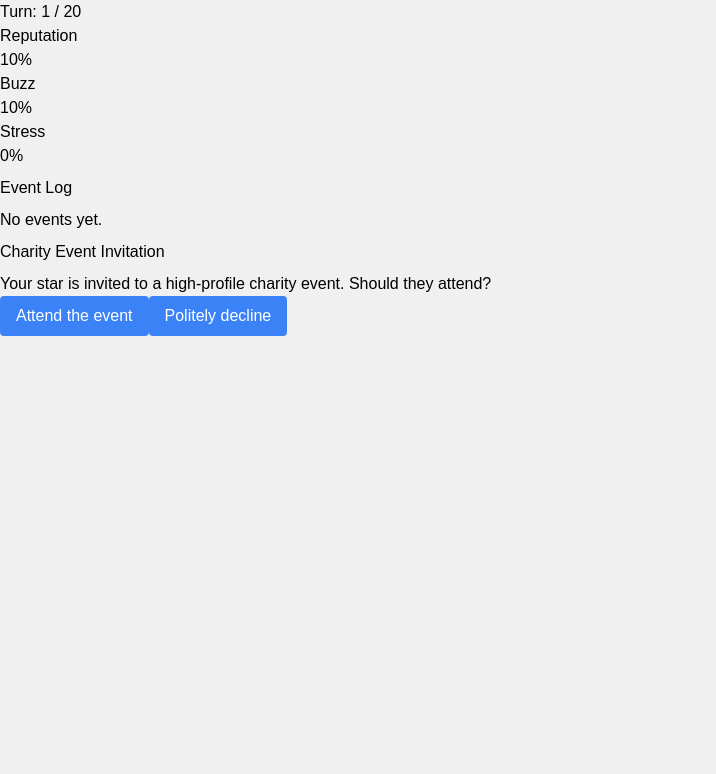
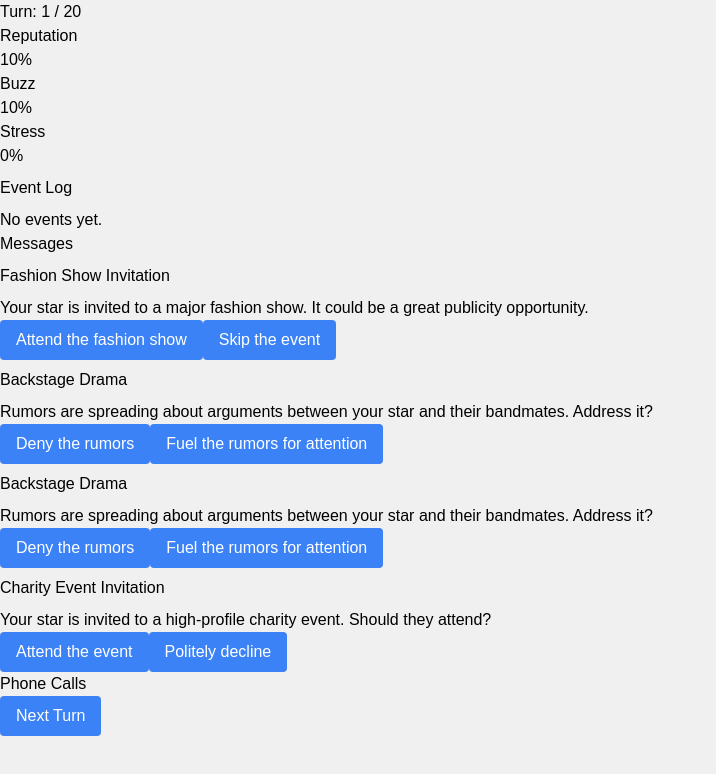
Before and after one commit to ashleyrevlett/github-gameoff-2024, a Vue app: page / in a window 1280 px wide. Shown: the top 774 px of the page, without its empty margins (0-716 px from the left). Built offline with nearby package versions, Linux system fonts and the light colour scheme.

Commit message:
Support multiple messages per turn

```diff
--- a/src/components/Message.vue
+++ b/src/components/Message.vue
@@ -2,11 +2,11 @@
   <div class="border border-black p-3">
     <h2 class="text-lg font-bold">{{ event.title }}</h2>
     <p class="mb-3">{{ event.description }}</p>
-    <div class="choices grid grid-cols-1 gap-1">
+    <div class="choices flex flex-row gap-1">
       <button
         v-for="choice in event.choices"
         :key="choice.id"
-        @click="$emit('choose', choice.id)"
+        @click="handleChoice(choice.id)"
         class="btn m-1"
       >
         {{ choice.label }}
@@ -16,7 +16,16 @@
 </template>
 
 <script setup>
-defineProps({
+import { useEventStore } from '../stores/eventStore';
+const eventStore = useEventStore();
+
+const props = defineProps({
   event: Object,
 });
+
+function handleChoice(choiceId) {
+  console.log('handleChoice', choiceId);
+  eventStore.resolveEvent(props.event.id, choiceId);
+}
+
 </script>
--- a/src/components/Messages.vue
+++ b/src/components/Messages.vue
@@ -1,8 +1,27 @@
 <template>
   <div class="border border-black p-4">
-    Messages will go here
+    <div>
+      <p class="font-bold">Messages</p>
+      <div v-if="activeMessages.length > 0">
+        <Message v-for="message in activeMessages" :key="message.id" :event="message" />
+      </div>
+    </div>
+    <div>
+      <p class="mt-4 font-bold">Phone Calls</p>
+      <div v-if="activePhoneCalls.length > 0">
+        <Message v-for="message in activePhoneCalls" :key="message.id" :event="message" />
+      </div>
+    </div>
   </div>
 </template>
 
+
 <script setup>
+import { computed } from 'vue';
+import Message from "../components/Message.vue";
+import { useEventStore } from '../stores/eventStore';
+
+const eventStore = useEventStore();
+const activeMessages = computed(() => eventStore.activeEvents.filter(e => e.type === 'message'));
+const activePhoneCalls = computed(() => eventStore.activeEvents.filter(e => e.type === 'phoneCall'));
 </script>
--- a/src/stores/eventStore.js
+++ b/src/stores/eventStore.js
@@ -3,45 +3,57 @@ import { defineStore } from 'pinia';
 // import tabloidScandalEvent from '../events/tabloidScandalEvent';
 // import publicMeltdownEvent from '../events/publicMeltdownEvent';
 import events from '../events/events.json'
-// import { usePlayerStore } from './playerStore';
+import { usePlayerStore } from './playerStore';
 
 export const useEventStore = defineStore('eventStore', {
   state: () => ({
-    activeEvent: null,
+    activeEvents: [],  // Deferred-choice messages shown to the player
     eventPool: [],
     pastEvents: [],
   }),
 
   actions: {
     initializeEvents() {
-      this.activeEvent = null;
-      // load events from events.json into eventPool
-      this.eventPool = events;
-      // console.log('eventPool', this.eventPool);
-      this.triggerRandomEvent();
+      this.eventPool = events; // Load events from events.json into eventPool
+      this.refreshEvents(); // populate activeEvents
+    },
+
+    refreshEvents() {
+      this.activeEvents = [];
+      const numEvents = Math.floor(Math.random() * 4) + 2; // Random number between 2 and 5
+      for (let i = 0; i < numEvents; i++) {
+        this.triggerRandomEvent();
+      }
     },
 
     triggerRandomEvent() {
-      // Randomly trigger an event (for MVP, we'll pick a single example)
-      const randomIndex = Math.floor(Math.random() * this.eventPool.length);
-      this.activeEvent = this.eventPool[randomIndex];
-      // console.log('triggerRandomEvent', this.activeEvent, randomIndex, this.eventPool);
+      // Randomly trigger an event
+      const i = Math.floor(Math.random() * this.eventPool.length);
+      const event = this.eventPool[i];
+      // Generate a unique ID for this event instance
+      const uid = crypto.randomUUID();
+      this.activeEvents.push({ ...event, id: uid });
     },
 
-    resolveEvent(choiceId) {
-      // console.log('resolveEvent', choiceId, this.activeEvent);
-      if (!this.activeEvent) return;
+    resolveEvent(eventId, choiceId) {
+      /*
+      Apply the outcome of the choice to the player's stats.
+      Remove the event from the active list.
+      Log the event to the pastEvents array.
+      */
+      const activeEvent = this.activeEvents.find(e => e.id === eventId);
+      if (!activeEvent) return;
 
-      const choice = this.activeEvent.choices.find(c => c.id === choiceId);
+      const choice = activeEvent.choices.find(c => c.id === choiceId);
       if (choice && choice.outcome) {
-        const outcome = choice.outcome;
-        this.logEvent(this.activeEvent, choice, outcome);
-        this.activeEvent = null;
-        return outcome;
+        usePlayerStore().updateStats(choice.outcome);
+        this.logEvent(activeEvent, choice);
+        this.activeEvents = this.activeEvents.filter(e => e.id !== eventId);
       }
     },
 
-    logEvent(event, choice, outcome) {
+    logEvent(event, choice) {
+      const outcome = choice.outcome;
       const outcomeString = Object.entries(outcome).map(([key, value]) => `${key}: ${value}`).join(', ');
       const eventLog = `${event.title} - You chose to ${choice.label}. Effect: ${outcomeString}`;
       this.pastEvents.unshift(eventLog);
--- a/src/stores/gameStore.js
+++ b/src/stores/gameStore.js
@@ -14,10 +14,11 @@ export const useGameStore = defineStore('gameStore', {
   actions: {
     startNewGame() {
       // console.log('startNewGame');
-      this.turn = 1;
+      this.turn = 0;
       this.isGameOver = false;
       usePlayerStore().resetState();
       useEventStore().initializeEvents();
+      this.nextTurn();
     },
 
     nextTurn() {
@@ -45,8 +46,9 @@ export const useGameStore = defineStore('gameStore', {
         return;
       }
 
+      useEventStore().refreshEvents();
+
       this.turn++;
-      useEventStore().triggerRandomEvent();
     },
   },
 });
--- a/src/views/Game.vue
+++ b/src/views/Game.vue
@@ -6,10 +6,8 @@
         <Stats />
         <EventLog />
       </div>
-      <div v-if="eventStore.activeEvent">
-        <Message :event="eventStore.activeEvent" @choose="handleChoice" />
-      </div>
-      <button v-else @click="nextTurn" class="btn">Next Turn</button>
+      <Messages />
+      <button @click="nextTurn" class="btn">Next Turn</button>
     </div>
     <div v-else>
       <div class="p-4 border border-black mb-4">
@@ -28,29 +26,15 @@ import { ref, onMounted } from 'vue';
 
 import Stats from "../components/Stats.vue";
 import EventLog from "../components/EventLog.vue";
-import Message from "../components/Message.vue";
+import Messages from "../components/Messages.vue";
 
 import { useGameStore } from '../stores/gameStore';
-import { useEventStore } from '../stores/eventStore';
-import { usePlayerStore } from '../stores/playerStore';
-
 const gameStore = useGameStore();
-const eventStore = useEventStore();
-const playerStore = usePlayerStore();
 
 onMounted(() => {
   gameStore.startNewGame();
 });
 
-function handleChoice(choiceId) {
-  console.log('handleChoice', choiceId);
-  const outcome = eventStore.resolveEvent(choiceId);
-  if (outcome) {
-    playerStore.updateStats(outcome);
-  }
-  gameStore.nextTurn();
-}
-
 function nextTurn() {
   gameStore.nextTurn();
 }
```
Also changed, not shown: 1 other file (tests, documents, lock files or other folders).
